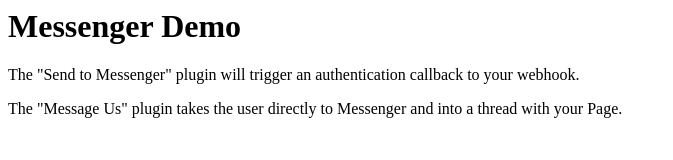
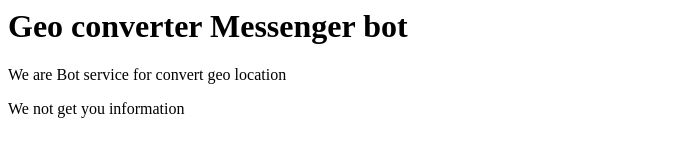
Before and after one commit to eggyo/eggyo-fb-bot-geo, a website: page public/index.html in a window 1280 px wide. Shown: the whole page, without its empty margins (0-673 px from the left). Drawn offline with Linux system fonts and the light colour scheme.

Commit message:
add html page

```diff
--- a/public/index.html
+++ b/public/index.html
@@ -9,7 +9,7 @@
 -->
 <html>
   <head>
-    <title>Messenger Demo</title>
+    <title>Geo converter Messenger bot</title>
   </head>
   <body>
     <script>
@@ -30,10 +30,10 @@
        }(document, 'script', 'facebook-jssdk'));
     </script>
 
-    <h1>Messenger Demo</h1>
+    <h1>Geo converter Messenger bot</h1>
 
     <div>
-      <p>The "Send to Messenger" plugin will trigger an authentication callback to your webhook.</p>
+      <p>We are Bot service for convert geo location  </p>
 
       <div class="fb-send-to-messenger"
         messenger_app_id='APP_ID'
@@ -45,7 +45,7 @@
     </div>
 
     <div>
-      <p>The "Message Us" plugin takes the user directly to Messenger and into a thread with your Page.</p>
+      <p>We not get you information</p>
 
       <div class="fb-messengermessageus"
         messenger_app_id='APP_ID'
```
